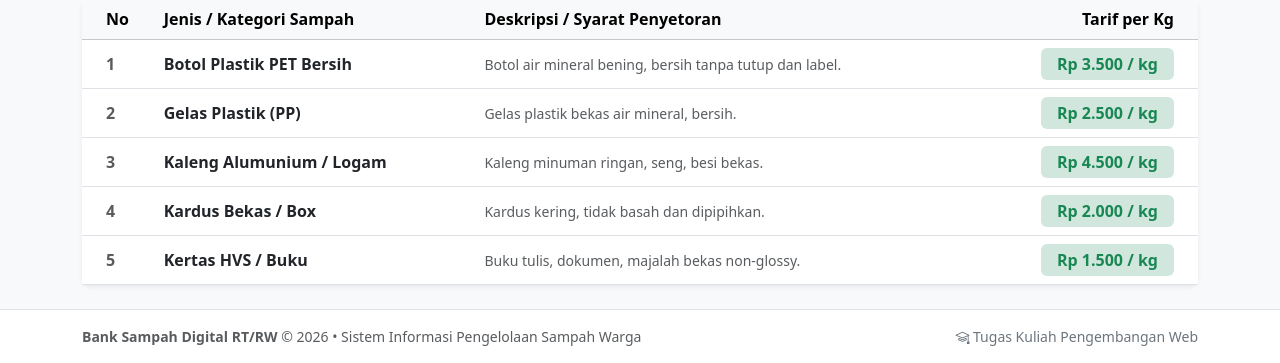
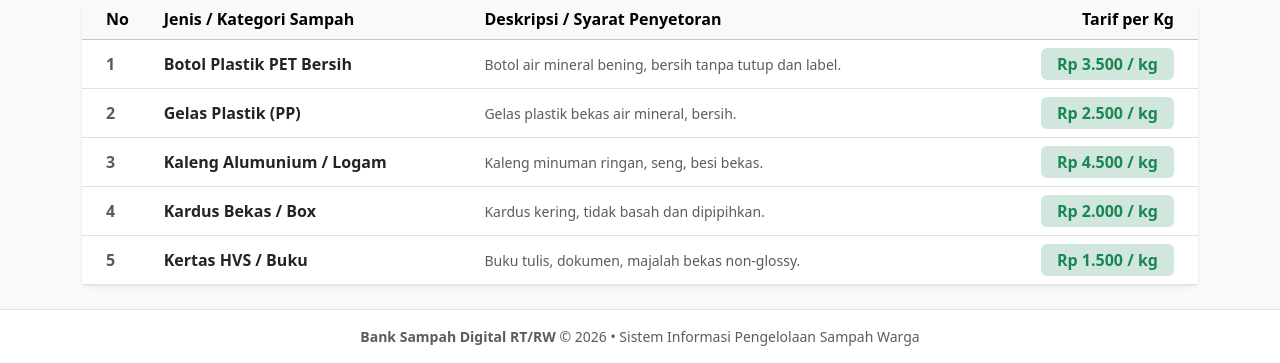
Before and after one commit to naiko-oo/BankSampah, a PHP site: page /index.php in a window 1280 px wide. Shown: the part 645-1008 px from the top of the page. Run offline with PHP 8.4, Linux system fonts and the light colour scheme; data comes from the database, SQL or seed files in the repository.

Commit message:
Update Code

```diff
--- a/frontend/templates/footer.php
+++ b/frontend/templates/footer.php
@@ -3,13 +3,8 @@
 
 <footer class="bg-white border-top py-3 mt-auto text-center text-muted small">
     <div class="container">
-        <div class="d-flex flex-column flex-sm-row justify-content-between align-items-center">
-            <div>
-                <strong>Bank Sampah Digital RT/RW</strong> &copy; <?= date('Y'); ?> &bull; Sistem Informasi Pengelolaan Sampah Warga
-            </div>
-            <div class="mt-2 mt-sm-0 text-secondary">
-                <i class="bi bi-mortarboard"></i> Tugas Kuliah Pengembangan Web
-            </div>
+        <div>
+            <strong>Bank Sampah Digital RT/RW</strong> &copy; <?= date('Y'); ?> &bull; Sistem Informasi Pengelolaan Sampah Warga
         </div>
     </div>
 </footer>
```
Also changed, not shown: README.md.
